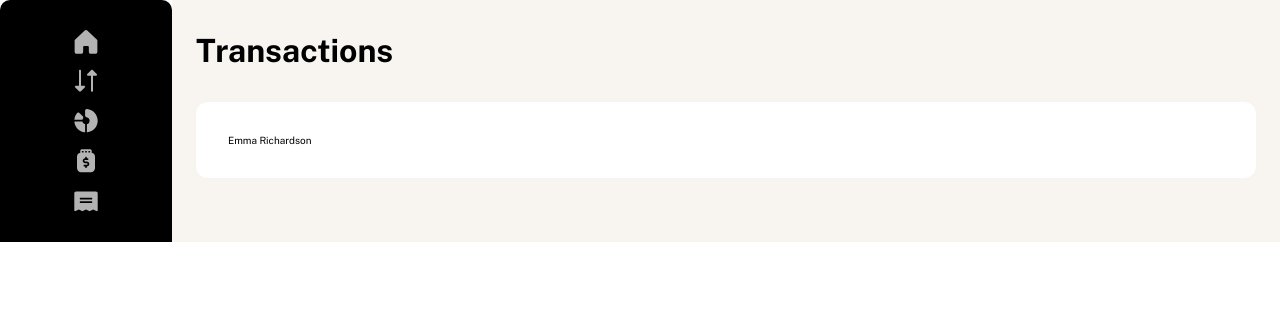
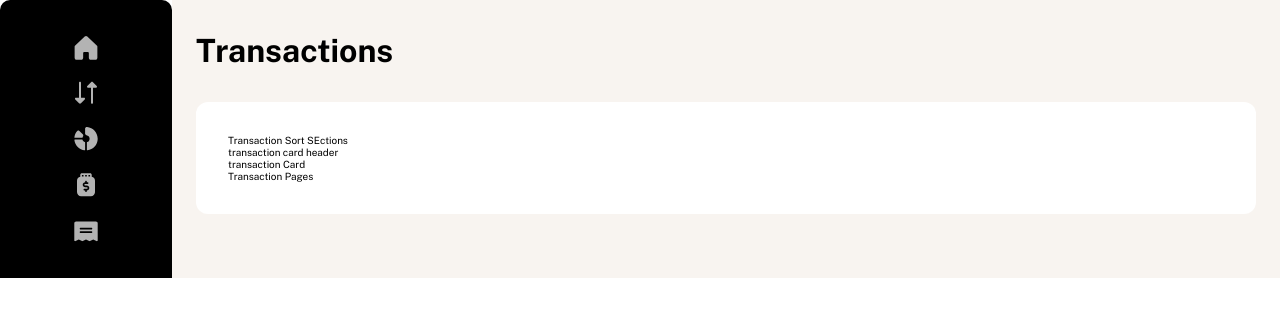
Before and after one commit to mhjarvis/personal-finance-application, a React (Vite) app: page / in a window 1280 px wide. Shown: the top 316 px of the page. Built offline with nearby package versions, Linux system fonts and the light colour scheme.

Commit message:
Add all sub-components for the Transaction Pages

```diff
--- /dev/null
+++ b/src/features/Transactions/Main/TransactionCard/TransactionCard.jsx
@@ -0,0 +1,3 @@
+export default function TransactionCard() {
+	return <div>transaction Card</div>;
+}
--- /dev/null
+++ b/src/features/Transactions/Main/TransactionCardHeader/TransactionCardHeader.jsx
@@ -0,0 +1,3 @@
+export default function TransactionCardHeader() {
+	return <div>transaction card header</div>;
+}
--- a/src/features/Transactions/Main/TransactionMain.jsx
+++ b/src/features/Transactions/Main/TransactionMain.jsx
@@ -1,7 +1,19 @@
+/* eslint-disable no-unused-vars */
 /* eslint-disable react/prop-types */
+import TransactionSort from "./TransactionSort/TransactionSort";
+import TransactionCardHeader from "./TransactionCardHeader/TransactionCardHeader";
+import TransactionCard from "./TransactionCard/TransactionCard";
+import TransactionPages from "./TransactionPages/TransactionPages";
 
 import styles from "./TransactionMain.module.css";
 
 export default function TransactionMain({ data }) {
-	return <div className={styles.container}>{data[0].name}</div>;
+	return (
+		<div className={styles.container}>
+			<TransactionSort />
+			<TransactionCardHeader />
+			<TransactionCard />
+			<TransactionPages />
+		</div>
+	);
 }
--- /dev/null
+++ b/src/features/Transactions/Main/TransactionPages/TransactionPages.jsx
@@ -0,0 +1,3 @@
+export default function TransactionPages() {
+	return <div>Transaction Pages</div>;
+}
--- /dev/null
+++ b/src/features/Transactions/Main/TransactionSort/TransactionSort.jsx
@@ -0,0 +1,3 @@
+export default function TransactionSort() {
+	return <div>Transaction Sort SEctions</div>;
+}
```
